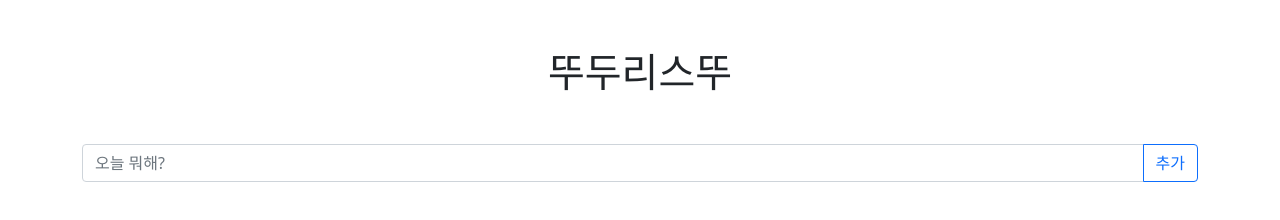
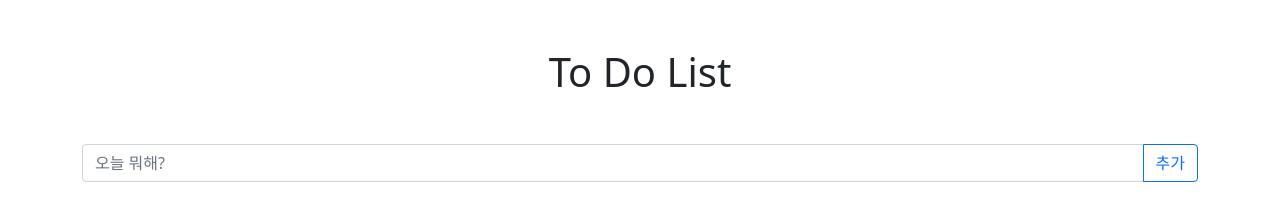
Before and after one commit to ksj0818/todoList, a plain HTML site: page index.html in a window 1280 px wide. Drawn offline with nearby package versions, Linux system fonts and the light colour scheme.

Commit message:
타이틀 변경

```diff
--- a/index.html
+++ b/index.html
@@ -4,13 +4,13 @@
   <meta charset="UTF-8">
   <meta http-equiv="X-UA-Compatible" content="IE=edge">
   <meta name="viewport" content="width=device-width, initial-scale=1.0">
-  <title>투두 복습3</title>
+  <title>To Do List</title>
   <link href="https://cdn.jsdelivr.net/npm/bootstrap@5.1.1/dist/css/bootstrap.min.css" rel="stylesheet" integrity="sha384-F3w7mX95PdgyTmZZMECAngseQB83DfGTowi0iMjiWaeVhAn4FJkqJByhZMI3AhiU" crossorigin="anonymous">
   <link rel="stylesheet" href="./resources/css/index.css">
 </head>
 <body>
   <div class="container mt-5 text-center">
-    <h1>뚜두리스뚜</h1>
+    <h1>To Do List</h1>
     <!-- Content here -->
     <div class="input-group mt-5 mb-5">
       <input id="todo-input" type="text" class="form-control" placeholder="오늘 뭐해?" aria-label="Recipient's username" aria-describedby="button-addon2">
```
